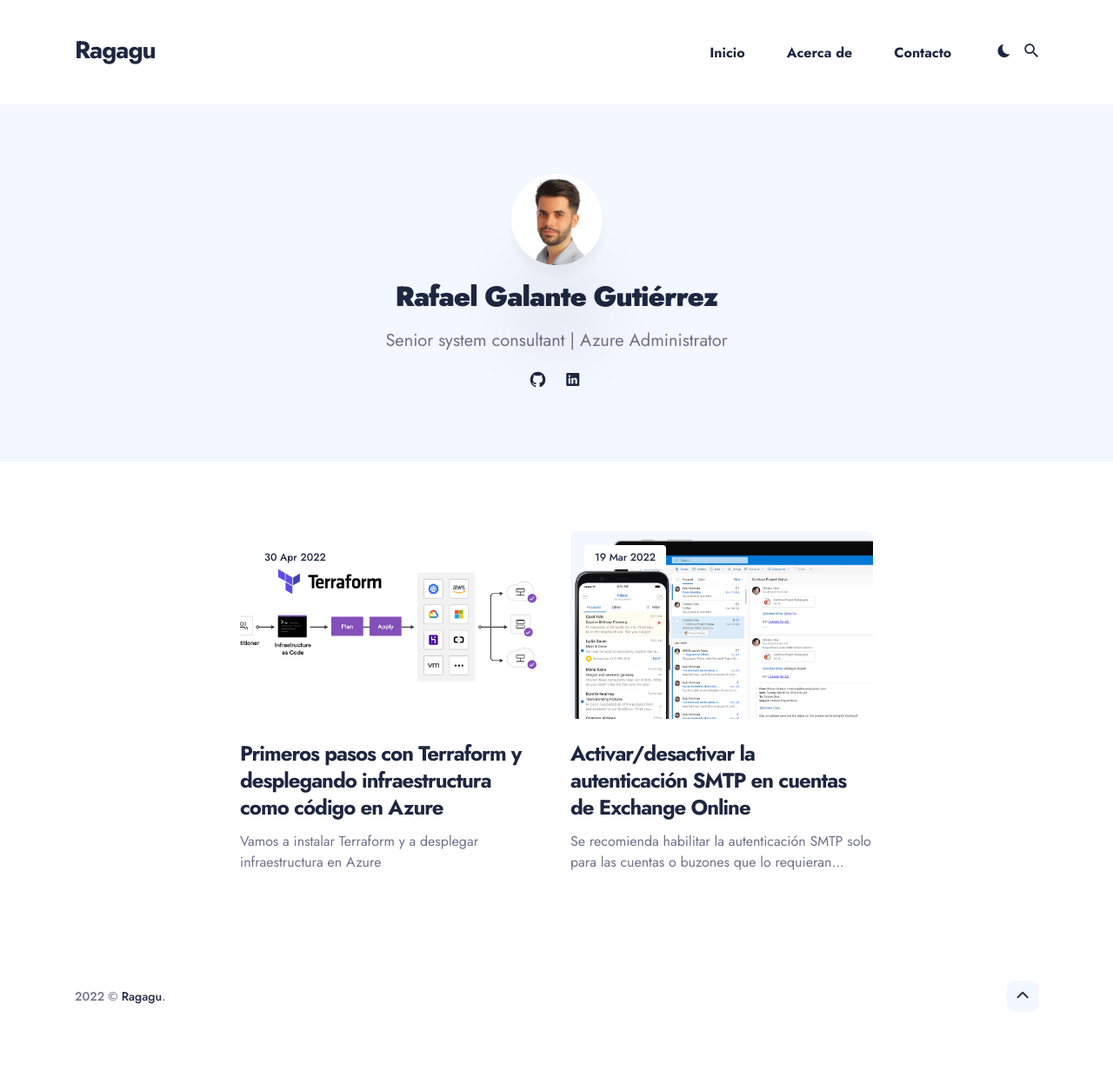
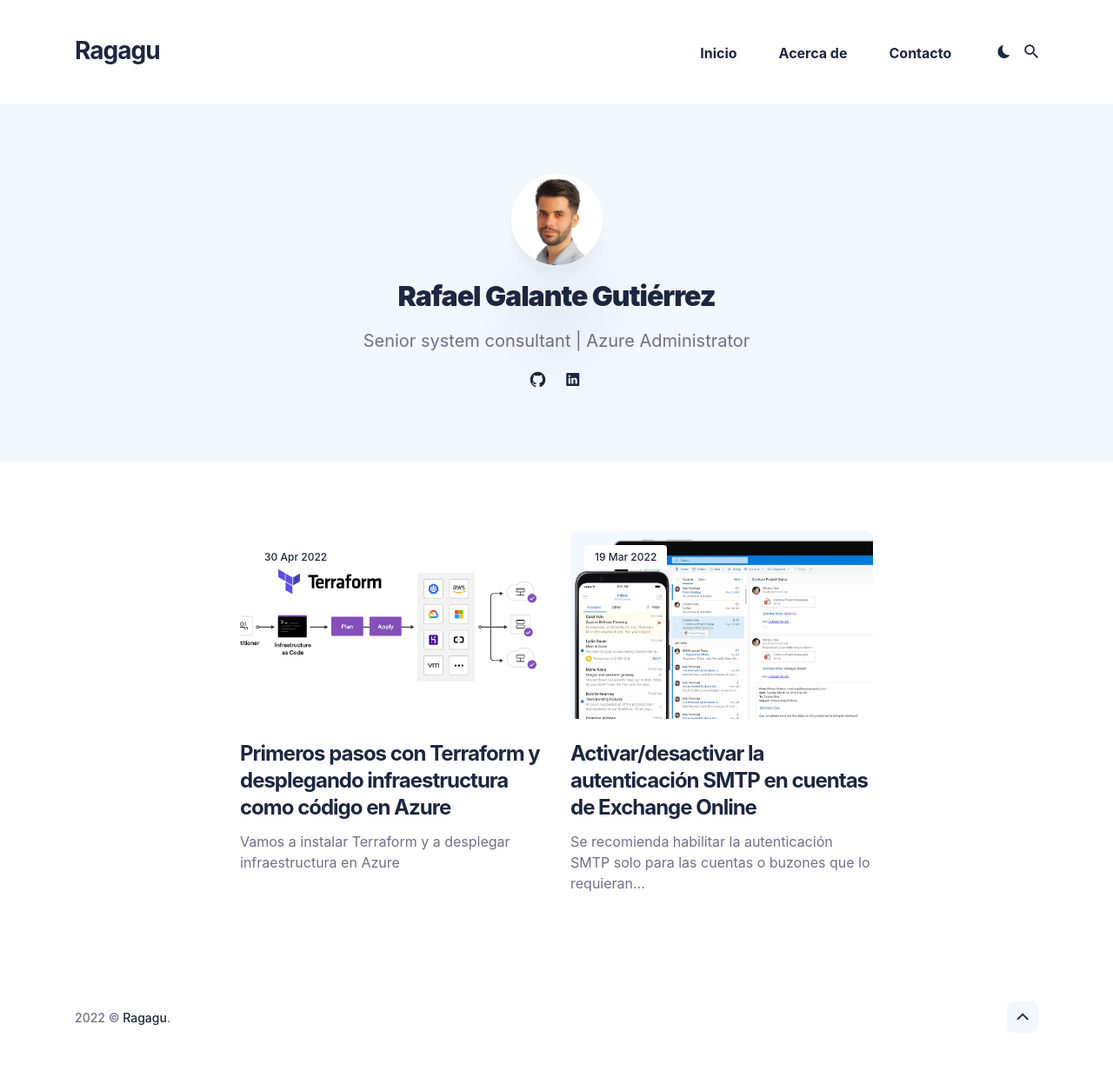
Before and after one commit to ragagu/ragagu-blog, a Jekyll site: the page built from index.html, in a window 1280 px wide. Shown: the whole page at 87% size. Built offline with Jekyll 4.4.1, drawn with Linux system fonts in a browser that asks for light colours; nearby versions of some CDN libraries; the list of posts is cut into pages by our own code; before the commit the page ends 1208 px from its top, so only the background shows below that.

Commit message:
Update _variables.scss

```diff
--- a/_sass/0-settings/_variables.scss
+++ b/_sass/0-settings/_variables.scss
@@ -19,12 +19,12 @@ $base-font-size: 20px;
 $base-font-style: normal;
 $base-font-variant: normal;
 $base-font-weight: normal;
-$base-font-family: 'Jost', Helvetica Neue, Helvetica, Arial, sans-serif;
+$base-font-family: "SF Pro Text","SF Pro Icons","Helvetica Neue","Helvetica","Arial",sans-serif;
 $base-line-height: 1.5;
 
 // Headings
 $heading-font-weight: 700;
-$heading-font-family: 'Jost', Helvetica Neue, Helvetica, Arial, sans-serif;
+$heading-font-family: "SF Pro Text","SF Pro Icons","Helvetica Neue","Helvetica","Arial",sans-serif;
 
 $font-size-h1:  36px;
 $font-size-h2:  28px;
```
